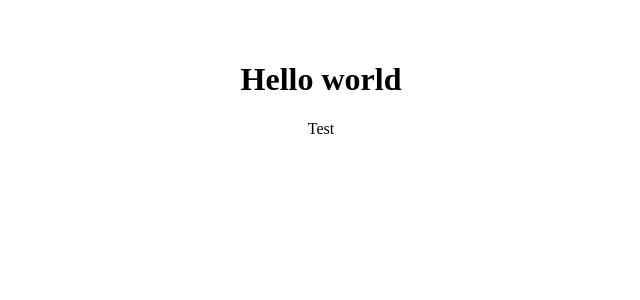
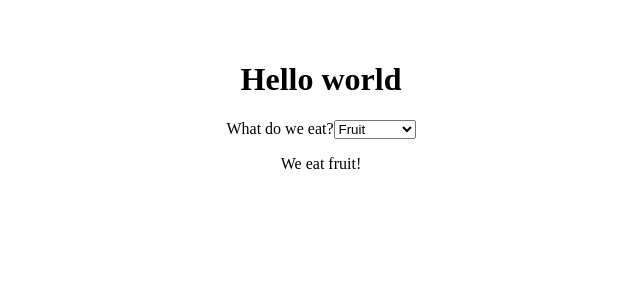
Before and after one commit to Prycom/ITVALID-437, a React (Vite) app: page /test in a window 1280 px wide. Shown: the top 300 px of the page, without its empty margins (319-959 px from the left). Built offline with nearby package versions, Linux system fonts and the light colour scheme.

Commit message:
Dropbox created(not final)

```diff
--- a/package.json
+++ b/package.json
@@ -11,8 +11,7 @@
   "dependencies": {
     "react": "^18.2.0",
     "react-dom": "^18.2.0",
-    "react-router-dom": "^6.8.1",
-    "react-select-search": "^4.1.6"
+    "react-router-dom": "^6.8.1"
   },
   "devDependencies": {
     "@types/react": "^18.0.27",
--- a/src/App.jsx
+++ b/src/App.jsx
@@ -5,12 +5,12 @@ import Test from './components/Test'
 
 function App() {
   const [count, setCount] = useState(0)
-
+  const options = ['1', '2', '5']
   return (
     <div className="App">
       <h1>Hello world</h1>
       <Routes>
-        <Route path='/test' element={<Test />} />
+        <Route path='/test' element={<Test options={options} />} />
       </Routes>
     </div>
   )
--- /dev/null
+++ b/src/components/Test.css
@@ -0,0 +1,3 @@
+ul {
+    list-style: none;
+}
--- a/src/components/Test.jsx
+++ b/src/components/Test.jsx
@@ -1,7 +1,38 @@
 import React from 'react'
+import { useState } from 'react'
+import './Test.css'
 
-export default function Test() {
-  return (
-    <div>Test</div>
-  )
+//TODO Скрыть жлементы Dropdown и сделать выбор
+const Dropdown = ({ label, value, options, onChange }) => {
+    return (
+        <label>
+            {label}
+            <select value={value} onChange={onChange}>
+                {options.map((option) => (
+                <option value={option.value}>{option.label}</option>
+                ))}
+            </select>
+        </label>
+    );
+};
+
+export default function Test(props) {
+    const options = [
+        { label: 'Fruit', value: 'fruit' },
+        { label: 'Vegetable', value: 'vegetable' },
+        { label: 'Meat', value: 'meat' },
+      ];
+
+    const [value, setValue] = useState('fruit');
+
+    const handleChange = (event) => {
+        setValue(event.target.value);
+    };
+
+    return (
+        <div>
+            <Dropdown label="What do we eat?" options={options} value={value} onChange={handleChange} />
+            <p>We eat {value}!</p>
+        </div>
+    );
 }
```
Also changed, not shown: 1 other file (tests, documents, lock files or other folders).
